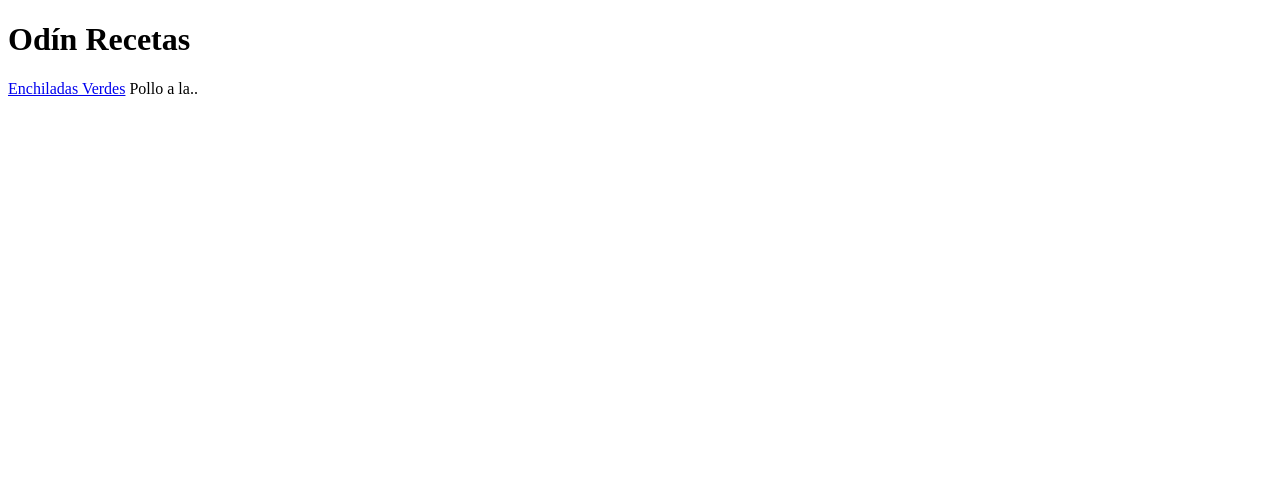
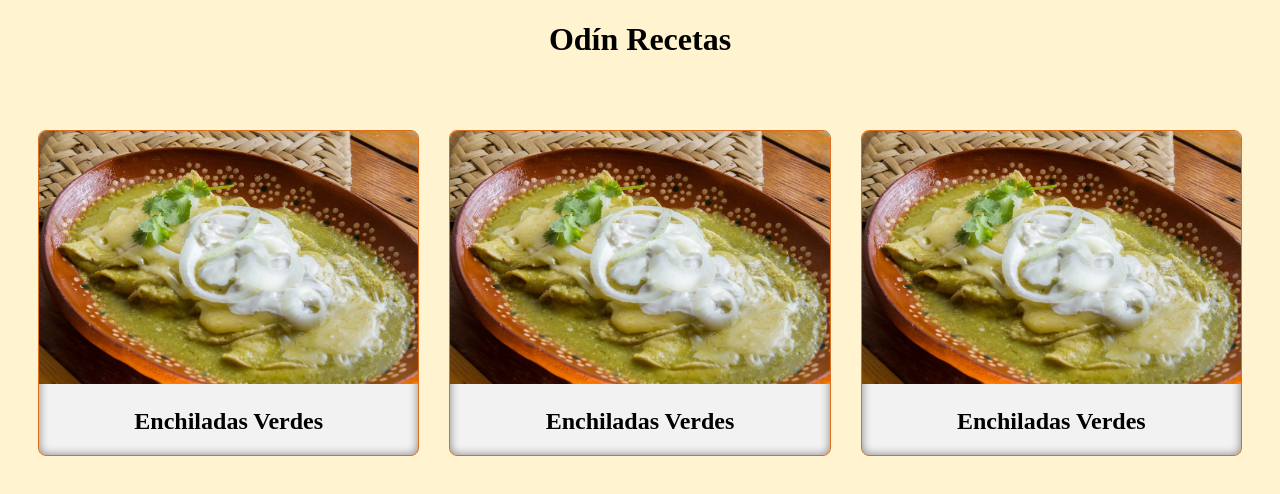
Before and after one commit to jluisJuarez/odin-recipes, a plain HTML site: page index.html in a window 1280 px wide. Drawn offline with Linux system fonts and the light colour scheme.

Commit message:
Se crearon los enlaces entre páginas index.html y enchiladas-verdes.html

```diff
--- a/index.html
+++ b/index.html
@@ -5,11 +5,67 @@
     <meta http-equiv="X-UA-Compatible" content="IE=edge">
     <meta name="viewport" content="width=device-width, initial-scale=1.0">
     <title>Odín Recetas</title>
+
+    <style>
+        body {
+            background-color: #fff4cf;
+        }
+
+        h1, h2 {
+            text-align: center;
+        }
+
+        .menu {
+            width: 100%;
+            height: 100%;
+            display: flex;
+            justify-content: space-evenly;
+            padding-top: 50px;
+        }
+        .menu-entrada {
+          display: block;
+          width: 30%;
+          border-radius: 8px;
+          background-color: #f2f2f2;
+          border: solid 1px #db6e1f;
+          box-shadow: inset 0 0 10px gray;
+        }
+
+        .menu-entrada img {
+            width: 100%;
+            border-radius: 8px 8px 0 0;
+            cursor: pointer;
+        }
+
+        .menu-entrada img:hover {
+            opacity: 0.8;
+        }
+    </style>
 </head>
 <body>
     <h1>Odín Recetas</h1>
-    <a href="recipes/enchiladas-verdes.html">Enchiladas Verdes</a>
-    <a>Pollo a la..</a>
+<section class="menu">
+    <div class="menu-entrada">
+        <a href="recipes/enchiladas-verdes.html">
+        <img src="./img/enchiladas.jpg" alt="Ricas enchiladas verdes con pollo."/></a>
+        <h2>Enchiladas Verdes</h2>
+    </div>
 
+    <div class="menu-entrada">
+        <a href="recipes/enchiladas-verdes.html">
+        <img src="./img/enchiladas.jpg" alt="Ricas enchiladas
+    verdes con pollo."/></a>
+        <h2>Enchiladas Verdes</h2>
+    </div>
+
+    <div class="menu-entrada">
+        <a href="recipes/enchiladas-verdes.html">
+        <img src="./img/enchiladas.jpg" alt="Ricas enchiladas
+    verdes con pollo."/></a>
+        <h2>Enchiladas Verdes</h2>
+    </div>
+
+
+</section>
 </body>
 </html>
```
Also changed, not shown: recipes/enchiladas-verdes.html (+29 -15 lines).
